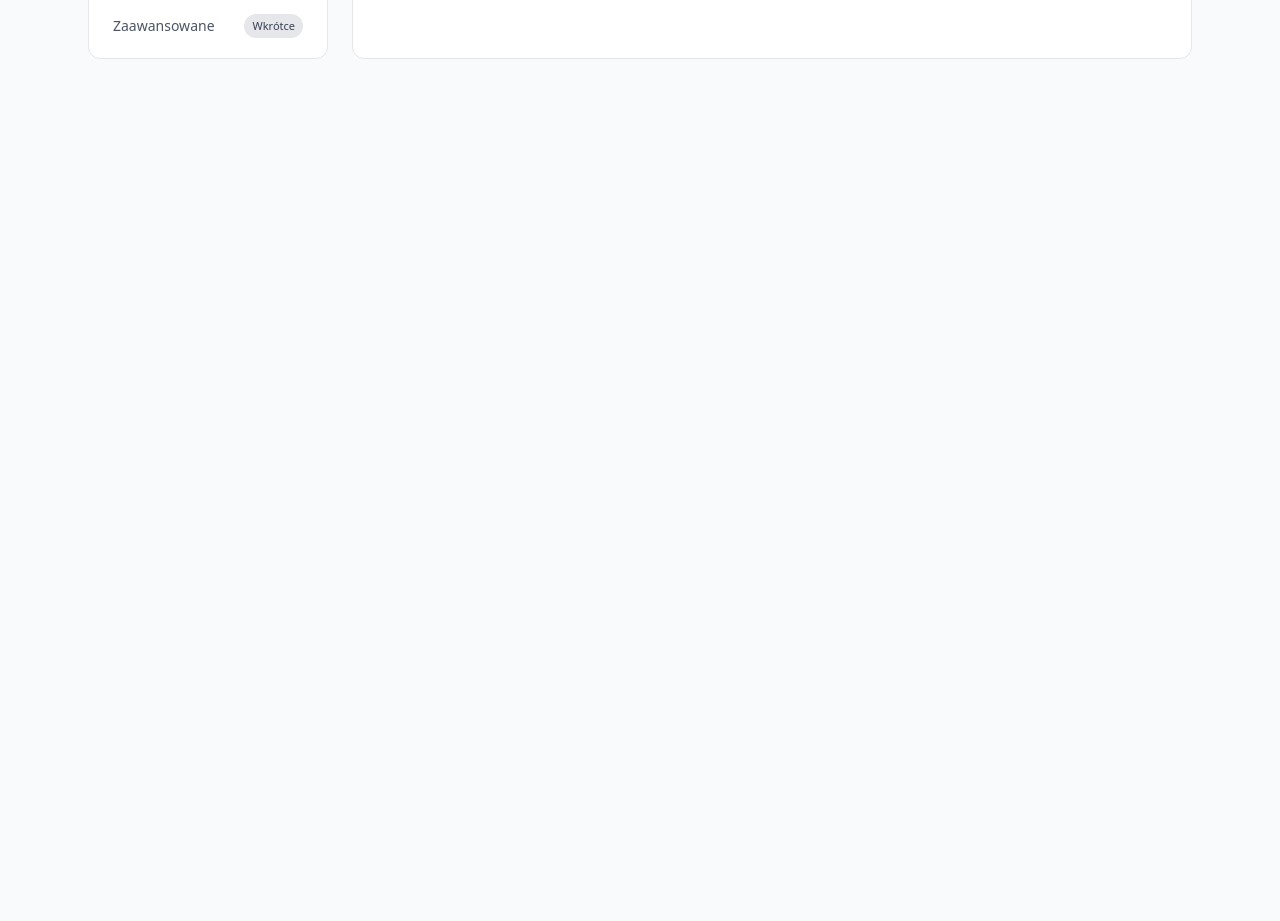
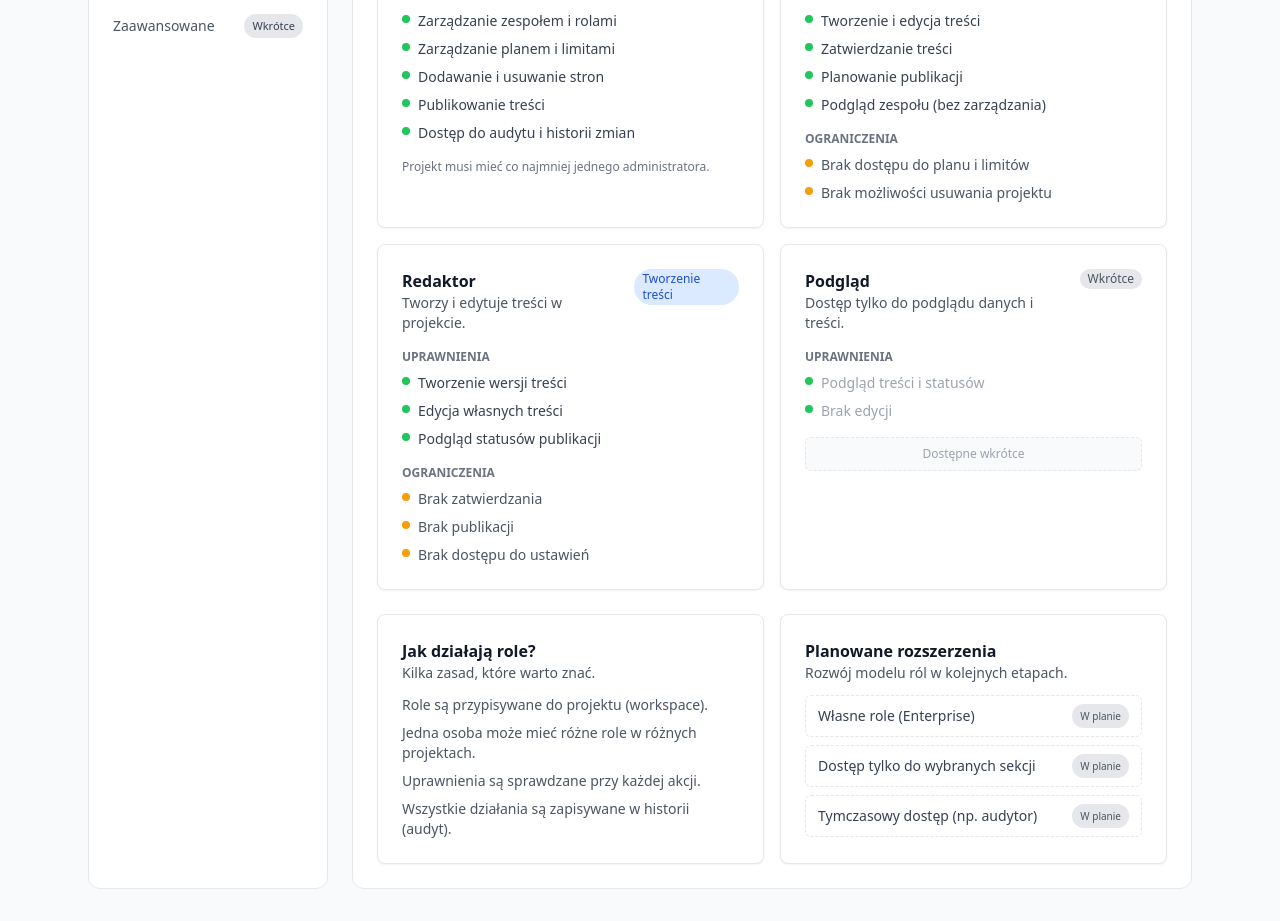
Before and after one commit to ewko90-glitch/content-control-tower, a Next.js app: page /settings/project/roles in a window 1280 px wide. Shown: the part 440-1361 px from the top of the page. Before the commit the page ends 800 px from the top, so only its background shows below. Built offline with nearby package versions, Linux system fonts and the light colour scheme; no server answers.

Commit message:
feat: project settings  roles and access overview (wow)

```diff
--- a/src/app/(dashboard)/settings/project/roles/page.tsx
+++ b/src/app/(dashboard)/settings/project/roles/page.tsx
@@ -1,8 +1,159 @@
+import { Card } from "@/components/ui/card";
+
+const roles = [
+  {
+    title: "Administrator",
+    badge: "Pełny dostęp",
+    description: "Pełna kontrola nad projektem, zespołem i ustawieniami.",
+    permissions: [
+      "Zarządzanie zespołem i rolami",
+      "Zarządzanie planem i limitami",
+      "Dodawanie i usuwanie stron",
+      "Publikowanie treści",
+      "Dostęp do audytu i historii zmian"
+    ],
+    note: "Projekt musi mieć co najmniej jednego administratora."
+  },
+  {
+    title: "Manager",
+    badge: "Zarządzanie treściami",
+    description: "Zarządza treściami i procesem publikacji.",
+    permissions: [
+      "Tworzenie i edycja treści",
+      "Zatwierdzanie treści",
+      "Planowanie publikacji",
+      "Podgląd zespołu (bez zarządzania)"
+    ],
+    limitations: [
+      "Brak dostępu do planu i limitów",
+      "Brak możliwości usuwania projektu"
+    ]
+  },
+  {
+    title: "Redaktor",
+    badge: "Tworzenie treści",
+    description: "Tworzy i edytuje treści w projekcie.",
+    permissions: [
+      "Tworzenie wersji treści",
+      "Edycja własnych treści",
+      "Podgląd statusów publikacji"
+    ],
+    limitations: ["Brak zatwierdzania", "Brak publikacji", "Brak dostępu do ustawień"]
+  },
+  {
+    title: "Podgląd",
+    badge: "Wkrótce",
+    description: "Dostęp tylko do podglądu danych i treści.",
+    permissions: ["Podgląd treści i statusów", "Brak edycji"],
+    comingSoon: true
+  }
+];
+
 export default function ProjectRolesPage() {
   return (
-    <div className="space-y-2">
-      <h2 className="text-lg font-semibold text-gray-900">Role i dostęp</h2>
-      <p className="text-sm text-gray-600">W trakcie budowy (MVP).</p>
+    <div className="space-y-6">
+      <div className="space-y-2">
+        <h2 className="text-2xl font-semibold text-gray-900">Role i dostęp</h2>
+        <p className="text-sm text-gray-600">
+          Zobacz, jakie uprawnienia mają poszczególne role w projekcie.
+        </p>
+        <p className="text-xs text-gray-500">
+          Role określają dostęp do treści, publikacji i ustawień projektu.
+        </p>
+      </div>
+
+      <div className="grid gap-4 md:grid-cols-2">
+        {roles.map((role) => (
+          <Card key={role.title} className="space-y-4">
+            <div className="flex items-start justify-between gap-3">
+              <div>
+                <h3 className="text-base font-semibold text-gray-900">{role.title}</h3>
+                <p className="text-sm text-gray-600">{role.description}</p>
+              </div>
+              <span
+                className={`rounded-full px-2 py-0.5 text-xs font-medium ${
+                  role.comingSoon ? "bg-gray-200 text-gray-600" : "bg-blue-100 text-blue-700"
+                }`}
+              >
+                {role.badge}
+              </span>
+            </div>
+
+            <div>
+              <p className="text-xs font-semibold uppercase text-gray-500">Uprawnienia</p>
+              <ul className="mt-2 space-y-2 text-sm text-gray-700">
+                {role.permissions.map((item) => (
+                  <li key={item} className="flex items-start gap-2">
+                    <span className="mt-1 h-2 w-2 rounded-full bg-green-500" />
+                    <span className={role.comingSoon ? "text-gray-400" : undefined}>{item}</span>
+                  </li>
+                ))}
+              </ul>
+            </div>
+
+            {role.limitations && (
+              <div>
+                <p className="text-xs font-semibold uppercase text-gray-500">Ograniczenia</p>
+                <ul className="mt-2 space-y-2 text-sm text-gray-600">
+                  {role.limitations.map((item) => (
+                    <li key={item} className="flex items-start gap-2">
+                      <span className="mt-1 h-2 w-2 rounded-full bg-amber-500" />
+                      <span>{item}</span>
+                    </li>
+                  ))}
+                </ul>
+              </div>
+            )}
+
+            {role.note && <p className="text-xs text-gray-500">{role.note}</p>}
+
+            {role.comingSoon && (
+              <button
+                disabled
+                className="w-full rounded-md border border-dashed border-gray-200 bg-gray-50 px-3 py-2 text-xs text-gray-400"
+              >
+                Dostępne wkrótce
+              </button>
+            )}
+          </Card>
+        ))}
+      </div>
+
+      <div className="grid gap-4 lg:grid-cols-2">
+        <Card className="space-y-3">
+          <div>
+            <h3 className="text-base font-semibold text-gray-900">Jak działają role?</h3>
+            <p className="text-sm text-gray-600">Kilka zasad, które warto znać.</p>
+          </div>
+          <ul className="space-y-2 text-sm text-gray-600">
+            <li>Role są przypisywane do projektu (workspace).</li>
+            <li>Jedna osoba może mieć różne role w różnych projektach.</li>
+            <li>Uprawnienia są sprawdzane przy każdej akcji.</li>
+            <li>Wszystkie działania są zapisywane w historii (audyt).</li>
+          </ul>
+        </Card>
+
+        <Card className="space-y-3">
+          <div>
+            <h3 className="text-base font-semibold text-gray-900">Planowane rozszerzenia</h3>
+            <p className="text-sm text-gray-600">Rozwój modelu ról w kolejnych etapach.</p>
+          </div>
+          <div className="space-y-2">
+            {[
+              "Własne role (Enterprise)",
+              "Dostęp tylko do wybranych sekcji",
+              "Tymczasowy dostęp (np. audytor)"
+            ].map((item) => (
+              <div key={item} className="flex items-center justify-between rounded-md border border-dashed border-gray-200 px-3 py-2 text-sm">
+                <span className="text-gray-700">{item}</span>
+                <span className="rounded-full bg-gray-200 px-2 py-0.5 text-[10px] text-gray-600">
+                  W planie
+                </span>
+              </div>
+            ))}
+          </div>
+        </Card>
+      </div>
     </div>
   );
 }
```
Also changed, not shown: 1 other file (tests, documents, lock files or other folders).
